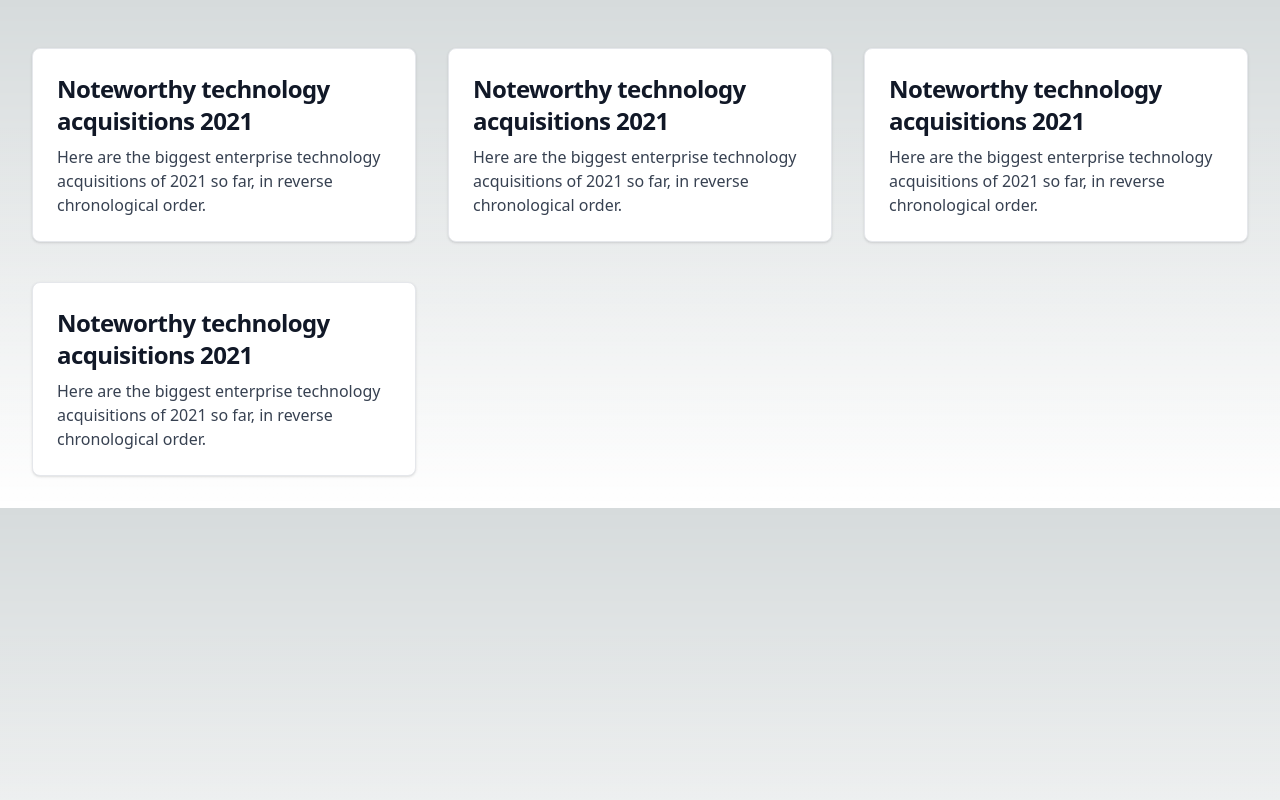
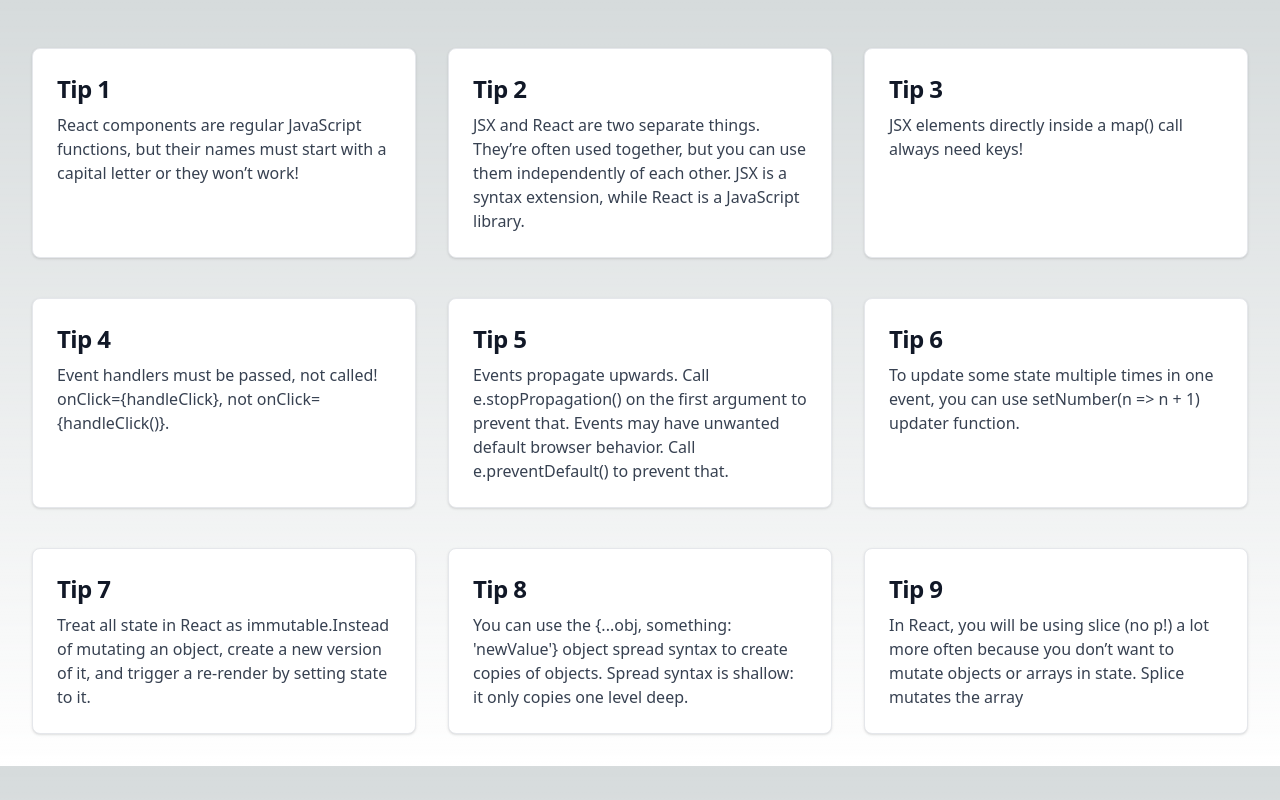
Before and after one commit to belkisarslan/challenge-react, a Next.js app: page /blog/beginner in a window 1280 px wide. Built offline with nearby package versions, Linux system fonts and the light colour scheme.

Commit message:
beginner level tips

```diff
--- a/src/app/blog/beginner/page.js
+++ b/src/app/blog/beginner/page.js
@@ -1,27 +1,23 @@
-import React from 'react'
+"use client"
+import React, { useEffect, useState } from 'react'
+import data from "../data/data.json"
 
 export default function Beginner() {
-  return (
+
+  const [tips, setTips] = useState([]);
+
+  useEffect(() => {
+      setTips(data.tips);
+  }, []);
+
+return (
     <div className='p-8 grid grid-cols-1 gap-y-10 sm:grid-cols-1 gap-x-6 lg:grid-cols-3 xl:grid-cols-3 xl:gap-x-8 mt-4'>
-      <div className="block max-w-sm p-6 bg-white border border-gray-200 rounded-lg shadow hover:bg-gray-100 dark:bg-gray-800 dark:border-gray-700 dark:hover:bg-gray-700">
-      <h5 className="mb-2 text-2xl font-bold tracking-tight text-gray-900 dark:text-white">Noteworthy technology acquisitions 2021</h5>
-      <p className="font-normal text-gray-700 dark:text-gray-400">Here are the biggest enterprise technology acquisitions of 2021 so far, in reverse chronological order.</p>
-    </div>
-
-    <div className="block max-w-sm p-6 bg-white border border-gray-200 rounded-lg shadow hover:bg-gray-100 dark:bg-gray-800 dark:border-gray-700 dark:hover:bg-gray-700">
-      <h5 className="mb-2 text-2xl font-bold tracking-tight text-gray-900 dark:text-white">Noteworthy technology acquisitions 2021</h5>
-      <p className="font-normal text-gray-700 dark:text-gray-400">Here are the biggest enterprise technology acquisitions of 2021 so far, in reverse chronological order.</p>
-    </div>
-
-    <div className="block max-w-sm p-6 bg-white border border-gray-200 rounded-lg shadow hover:bg-gray-100 dark:bg-gray-800 dark:border-gray-700 dark:hover:bg-gray-700">
-      <h5 className="mb-2 text-2xl font-bold tracking-tight text-gray-900 dark:text-white">Noteworthy technology acquisitions 2021</h5>
-      <p className="font-normal text-gray-700 dark:text-gray-400">Here are the biggest enterprise technology acquisitions of 2021 so far, in reverse chronological order.</p>
-    </div>
-
-    <div className="block max-w-sm p-6 bg-white border border-gray-200 rounded-lg shadow hover:bg-gray-100 dark:bg-gray-800 dark:border-gray-700 dark:hover:bg-gray-700">
-      <h5 className="mb-2 text-2xl font-bold tracking-tight text-gray-900 dark:text-white">Noteworthy technology acquisitions 2021</h5>
-      <p className="font-normal text-gray-700 dark:text-gray-400">Here are the biggest enterprise technology acquisitions of 2021 so far, in reverse chronological order.</p>
-    </div>
+       {tips.map(tip => (
+        <div key={tip.id} className="block max-w-sm p-6 bg-white border border-gray-200 rounded-lg shadow hover:bg-gray-100 dark:bg-gray-800 dark:border-gray-700 dark:hover:bg-gray-700">
+        <h5 className="mb-2 text-2xl font-bold tracking-tight text-gray-900 dark:text-white">Tip {tip.id}</h5>
+        <p className="font-normal text-gray-700 dark:text-gray-400">{tip.content}</p>
+        </div>
+        ))}
     </div>
   )
 }
--- /dev/null
+++ b/src/app/blog/data/data.json
@@ -0,0 +1,40 @@
+{
+  "tips": [
+    {
+      "id": 1,
+      "content": "React components are regular JavaScript functions, but their names must start with a capital letter or they won’t work!"
+    },
+    {
+      "id": 2,
+      "content": "JSX and React are two separate things. They’re often used together, but you can use them independently of each other. JSX is a syntax extension, while React is a JavaScript library."
+    },
+    {
+      "id": 3,
+      "content": "JSX elements directly inside a map() call always need keys!"
+    },
+    {
+      "id": 4,
+      "content": "Event handlers must be passed, not called! onClick={handleClick}, not onClick={handleClick()}."
+    },
+    {
+      "id": 5,
+      "content": "Events propagate upwards. Call e.stopPropagation() on the first argument to prevent that. Events may have unwanted default browser behavior. Call e.preventDefault() to prevent that."
+    },
+    {
+      "id": 6,
+      "content": "To update some state multiple times in one event, you can use setNumber(n => n + 1) updater function."
+    },
+    {
+      "id": 7,
+      "content": "Treat all state in React as immutable.Instead of mutating an object, create a new version of it, and trigger a re-render by setting state to it."
+    },
+    {
+      "id": 8,
+      "content": "You can use the {...obj, something: 'newValue'} object spread syntax to create copies of objects. Spread syntax is shallow: it only copies one level deep."
+    },
+    {
+      "id": 9,
+      "content": "In React, you will be using slice (no p!) a lot more often because you don’t want to mutate objects or arrays in state. Splice mutates the array"
+    }
+  ]
+}
--- a/src/app/blog/page.js
+++ b/src/app/blog/page.js
@@ -10,7 +10,7 @@
       <Hero>
         <Hero.Subtitle>Blog</Hero.Subtitle>
         <Hero.Title>Challenge Blog</Hero.Title>
-        <Hero.Description>React.dev Challenge</Hero.Description>
+        <Hero.Description>This page contains tips from the React document.</Hero.Description>
       </Hero>
 
       <h2 className='p-3 pl-8 text-gray-500 text-2xl font-semibold leading-8'>Contents</h2>
```
